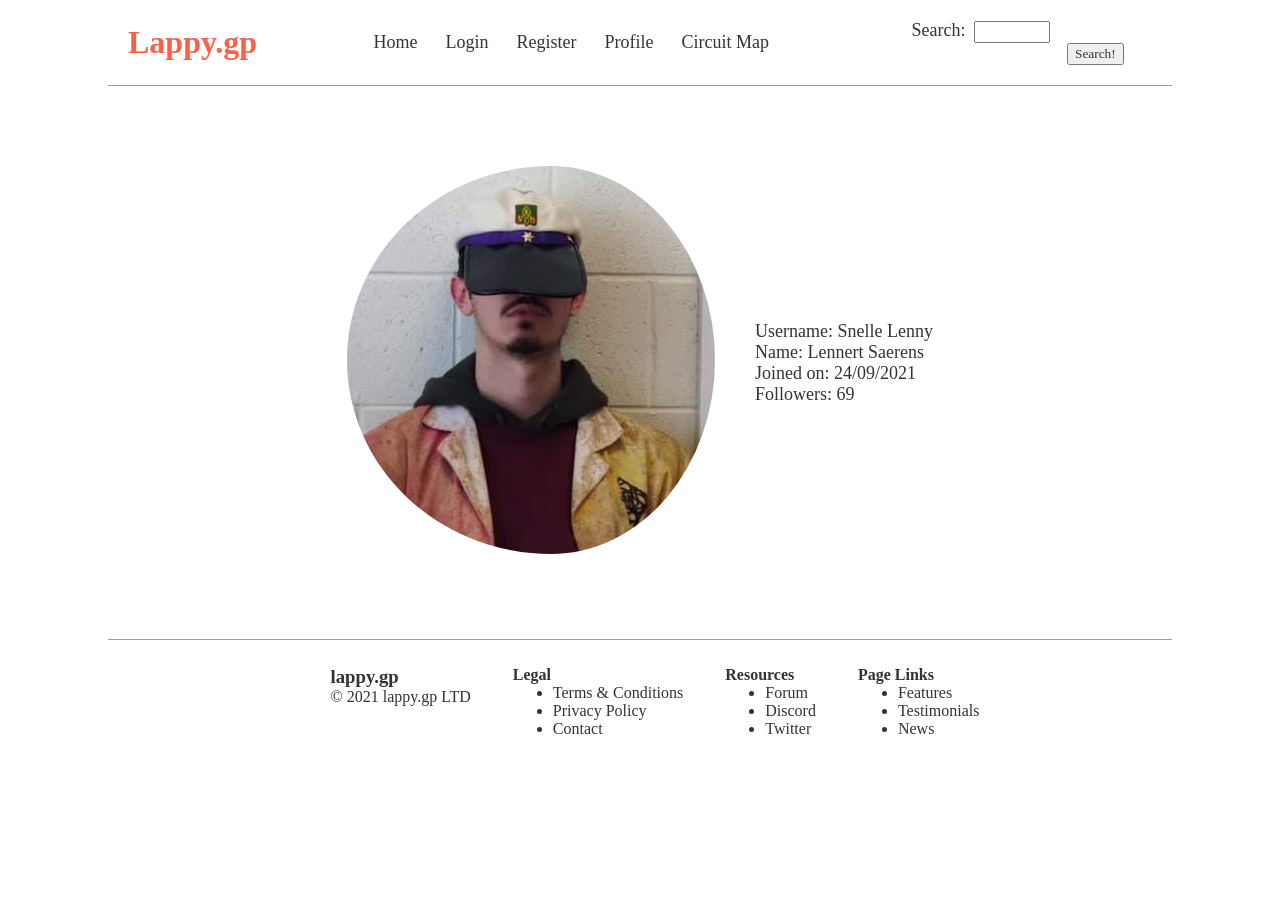
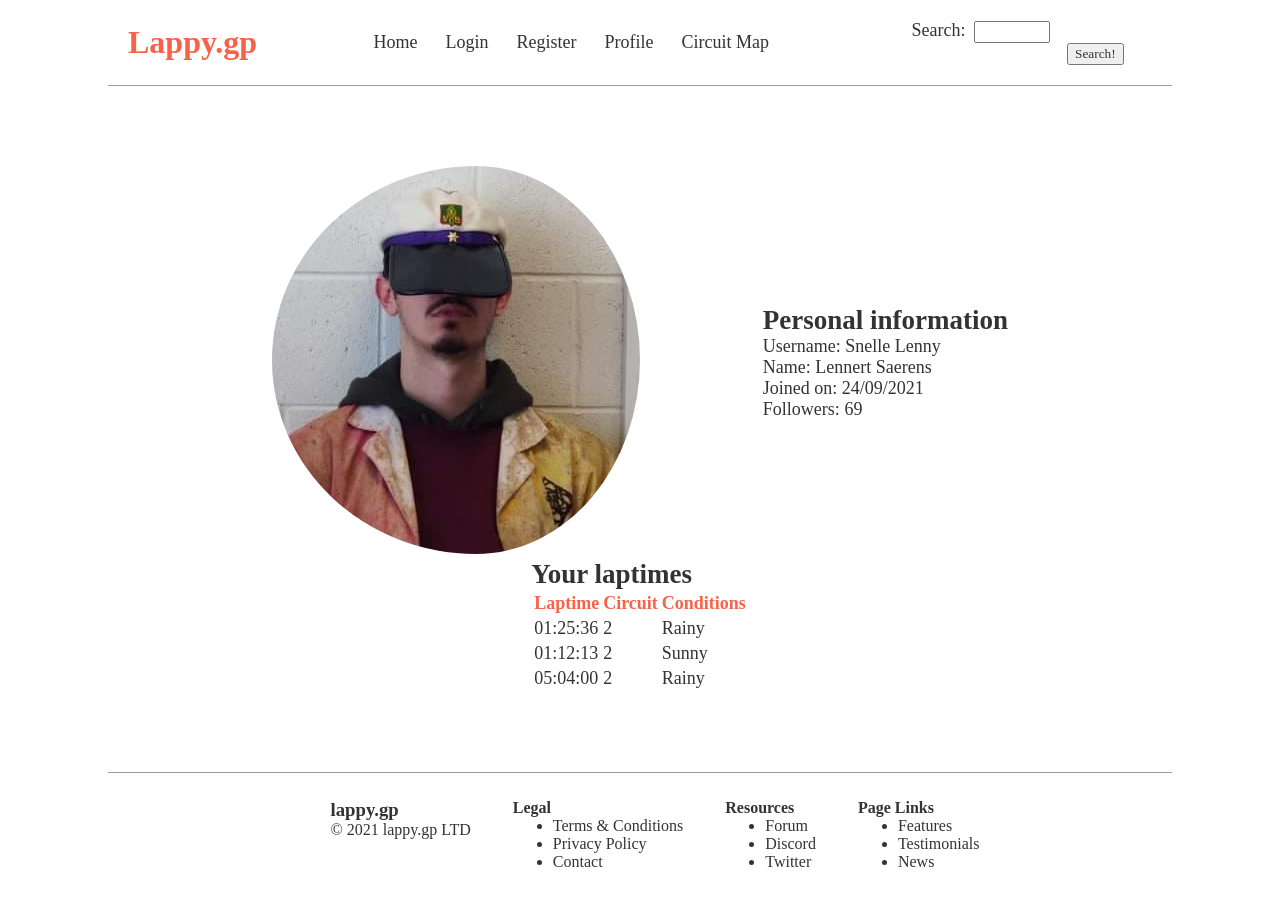
Before and after one commit to LennertSaerens/Frontend-react, a React (Create React App) app in the folder react-lappy/: page /profile in a window 1280 px wide. Before the commit the page ends 800 px from the top, so only its background shows below. Built offline with nearby package versions, Linux system fonts and the light colour scheme; a web font is replaced by a local one.

Commit message:
circuitmap, user laptimes, add circuit, add laptme

```diff
--- a/react-lappy/src/App.js
+++ b/react-lappy/src/App.js
@@ -8,6 +8,7 @@ import Footer from "./components/Footer";
 import { BrowserRouter, Route, Switch } from "react-router-dom"
 import React, { useState, useEffect } from "react";
 import AddCircuit from "./pages/AddCircuit";
+import AddLaptime from "./pages/AddLaptime";
 
 function App() {
   return (
@@ -34,6 +35,9 @@ function App() {
             <Route path="/addcircuit">
               <AddCircuit />
             </Route>
+            <Route path="/addlaptime">
+              <AddLaptime />
+            </Route>
           </Switch>
         </div>
         <Footer />
--- a/react-lappy/src/components/Flag.js
+++ b/react-lappy/src/components/Flag.js
@@ -8,9 +8,12 @@ import { flagStyle } from '../styles/flagstyle'
  *        the state of the Circuitmap page.
  * @returns Shows a flag on the map. This flag is clickable and makes the page display information about the circuit that was clicked.
  */
-const Flag = ({ circuit, setCurrentCircuit }) => {
+const Flag = ({ circuit, setCurrentCircuit, setLaptimes }) => {
     return (
-        <div className="flag" onClick={() => setCurrentCircuit(circuit)}>
+        <div className="flag" onClick={() => {
+            setCurrentCircuit(circuit)
+            // TODO: setLaptimes(circuit)
+        }}>
             <img src={checkeredFlag} alt="Checkered Flag"  style={flagStyle} />
         </div>
     )
--- a/react-lappy/src/index.css
+++ b/react-lappy/src/index.css
@@ -65,11 +65,15 @@
     padding: 20px;
     display: flex;
     width: 80%;
-    justify-content: center;
+    justify-content: space-around;
     align-items: center;
     flex-wrap: wrap;
     margin: 0 auto;
     font-size: large;
+}
+
+.profile-content th{
+    color: rgb(247, 99, 73);
 }
 
 .profilepic img {
@@ -84,7 +88,8 @@ form {
 }
 
 label,
-input {
+input,
+select {
     /* In order to define widths */
     display: inline-block;
 }
@@ -96,6 +101,13 @@ label {
 }
 
 label+input {
+    width: 30%;
+    /* Large margin-right to force the next element to the new-line
+             and margin-left to create a gutter between the label and input */
+    margin: 0 30% 0 4%;
+}
+
+select {
     width: 30%;
     /* Large margin-right to force the next element to the new-line
              and margin-left to create a gutter between the label and input */
@@ -133,3 +145,31 @@ input+input {
 .search {
     margin-left: auto;
 }
+
+.google-map {
+    margin-bottom: 20px;
+    margin-top: 20px;
+}
+
+.currentCircuit h1{
+    padding: 10px;
+    display: flex;
+    align-items: center;
+    justify-content: center;
+    border-top: 1px solid #a09a9a;
+}
+
+.current-circuit-content {
+    display: flex;
+    justify-content: space-around;
+}
+
+.table {
+    display: flex;
+    align-items: center;
+    justify-content: center;
+}
+
+.table th{
+    color: rgb(247, 99, 73);
+}
--- a/react-lappy/src/pages/AddCircuit.jsx
+++ b/react-lappy/src/pages/AddCircuit.jsx
@@ -4,6 +4,15 @@ const AddCircuit = () => {
     return (
         <div className="add-circuit">
             <h1>Add circuit</h1>
+            <form action="#" method="post">
+                <p>
+                    <label for="name">Name:</label>
+                    <input type="text" id="name" name="name" required></input>
+                </p>
+                <div className="submit-container">
+                    <input type="submit" value="Add circuit"></input>
+                </div>
+            </form>
         </div>
     )
 }
--- a/react-lappy/src/pages/AddLaptime.jsx
+++ b/react-lappy/src/pages/AddLaptime.jsx
@@ -11,7 +11,21 @@ const AddLaptime = () => {
                 </p>
                 <p>
                     <label for="laptime">Laptime:</label>
-                    <input type="text" id="laptime" name="laptime" required></input>
+                    <input
+                        type="text"
+                        id="laptime"
+                        name="laptime"
+                        pattern="[0-6]?[0-9]:[0-5][0-9]:[0-9][0-9][0-9]"
+                        required
+                    />
+                </p>
+                <p>
+                    <label htmlFor="condition">Condition:</label>
+                    <select name="condition" id="condition">
+                        <option value="S">Sunny</option>
+                        <option value="C">Cloudy</option>
+                        <option value="R">Rainy</option>
+                    </select>
                 </p>
                 <div className="submit-container">
                     <input type="submit" value="Add laptime"></input>
--- a/react-lappy/src/pages/Circuitmap.js
+++ b/react-lappy/src/pages/Circuitmap.js
@@ -132,15 +132,21 @@ const Circuitmap = () => {
 
     return (
         <div className="circuitMap-page">
+            <div className="welcome-map">
+                <p>Welcome to the Circuit Map page. On this page you can:</p>
                 {/* Link to page where user can add new circuits. */}
                 <div className="links">
-                <div className="add-circuit-link">
+                    <ul>
+                        <li><div className="add-circuit-link">
                             <p>Add a circuit via <a href="/addcircuit">this</a> link.</p>
-                </div>
-                <div className="add-laptime-link">
+                        </div></li>
+                        <li><div className="add-laptime-link">
                             <p>Add a laptime via <a href="/addlaptime">this</a> link.</p>
+                        </div></li>
+                    </ul>
                 </div>
             </div>
+            Or browse the map below.
             {/* div used to contain the google map. */}
             <div className="google-map" style={{ width: "80vw", height: "70vh" }}>
                 <GoogleMapReact
@@ -170,9 +176,11 @@ const Circuitmap = () => {
             </div>
             {/* Circuit profile */}
             <div className="currentCircuit">
-                <h1>Selected Circuit:</h1>
-                <h2>{currentCircuit.name}</h2>
+                <h1>Selected Circuit: {currentCircuit.name}</h1>
+                <div className="current-circuit-content">
+                    <div className="top-laptimes">
                         <h2>Top 10 laptimes for this circuit:</h2>
+                        <div className="table">
                             <table>
                                 <tr>
                                     <th>User</th>
@@ -189,6 +197,9 @@ const Circuitmap = () => {
                             </table>
                         </div>
                     </div>
+                </div>
+            </div>
+        </div>
     )
 }
 
--- a/react-lappy/src/pages/Profile.js
+++ b/react-lappy/src/pages/Profile.js
@@ -7,16 +7,76 @@ const Profile = () => {
         { id: 1, username: "Snelle Lenny", firstname: "Lennert", lastname: "Saerens", joined: "24/09/2021", numfollowers: 69 }
     )
 
+    const [userLaptimes, setUserLaptimes] = useState(
+        [
+            {
+                "id": 1,
+                "time": "01:25:36",
+                "circuit": 2,
+                "user": 30,
+                "weather": "R",
+                "uploaded_on": "2021-11-26T12:30:55.496862Z"
+            },
+            {
+                "id": 2,
+                "time": "01:12:13",
+                "circuit": 2,
+                "user": 30,
+                "weather": "S",
+                "uploaded_on": "2021-11-26T15:18:05.596702Z"
+            },
+            {
+                "id": 10,
+                "time": "05:04:00",
+                "circuit": 2,
+                "user": 23,
+                "weather": "R",
+                "uploaded_on": "2021-11-26T15:35:07.476001Z"
+            }
+        ]
+    )
+
+    const getWeather = (symbol) => {
+        switch (symbol) {
+            case "R":
+                return "Rainy"
+            case "C":
+                return "Cloudy"
+            case "S":
+                return "Sunny"
+        }
+    }
+
     return (
         <div className="profile-content">
             <div className="profilepic">
                 <img src={profilepictest} alt="Profile picture" />
             </div>
             <div className="user-info">
+                <h2>Personal information</h2>
                 <p>Username: {user.username}</p>
                 <p>Name: {user.firstname} {user.lastname}</p>
                 <p>Joined on: {user.joined}</p>
                 <p>Followers: {user.numfollowers}</p>
+            </div>
+            <div className="user-laptimes">
+                <h2>Your laptimes</h2>
+                <div className="user-laptime-table">
+                    <table>
+                        <tr>
+                            <th>Laptime</th>
+                            <th>Circuit</th>
+                            <th>Conditions</th>
+                        </tr>
+                        {userLaptimes.map((laptime) => (
+                            <tr>
+                                <td>{laptime.time}</td>
+                                <td>{laptime.circuit}</td>
+                                <td>{getWeather(laptime.weather)}</td>
+                            </tr>
+                        ))}
+                    </table>
+                </div>
             </div>
         </div>
     )
```
Lines whose indentation alone changed are shown as unchanged.
